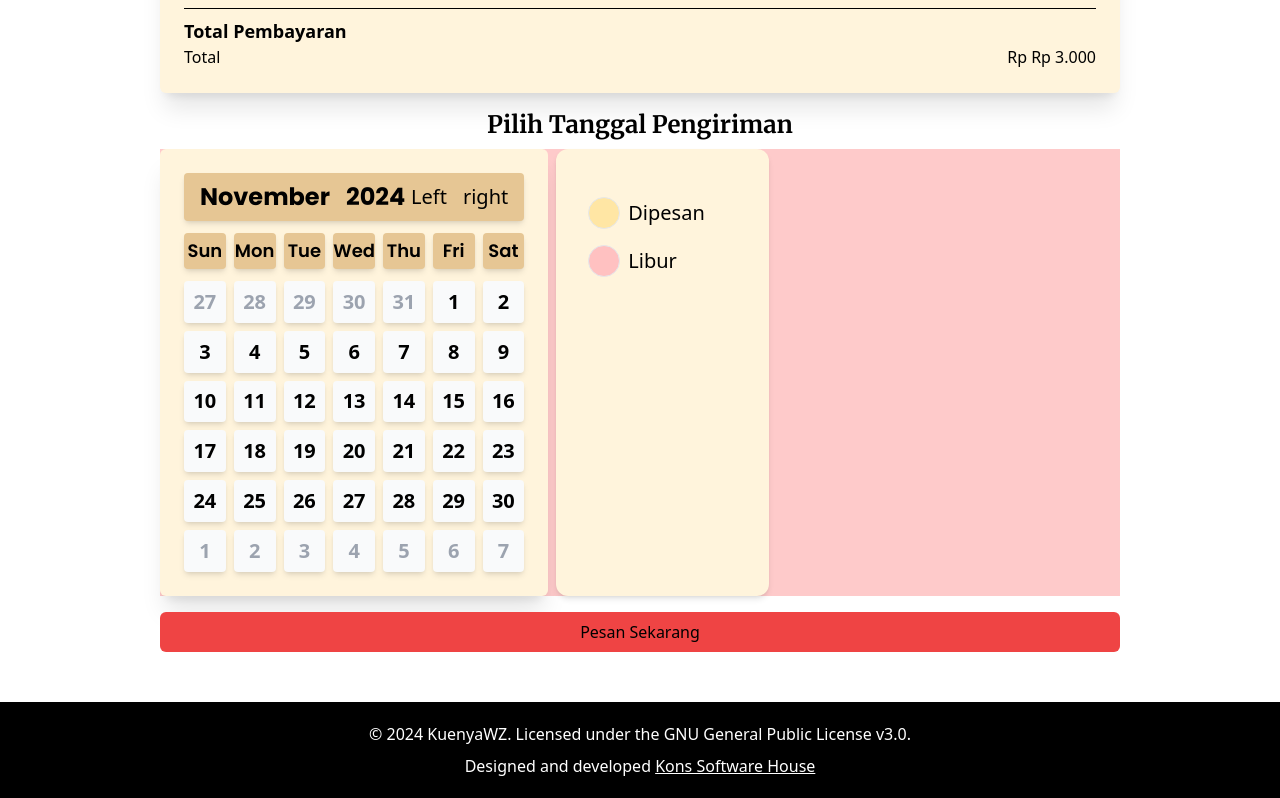
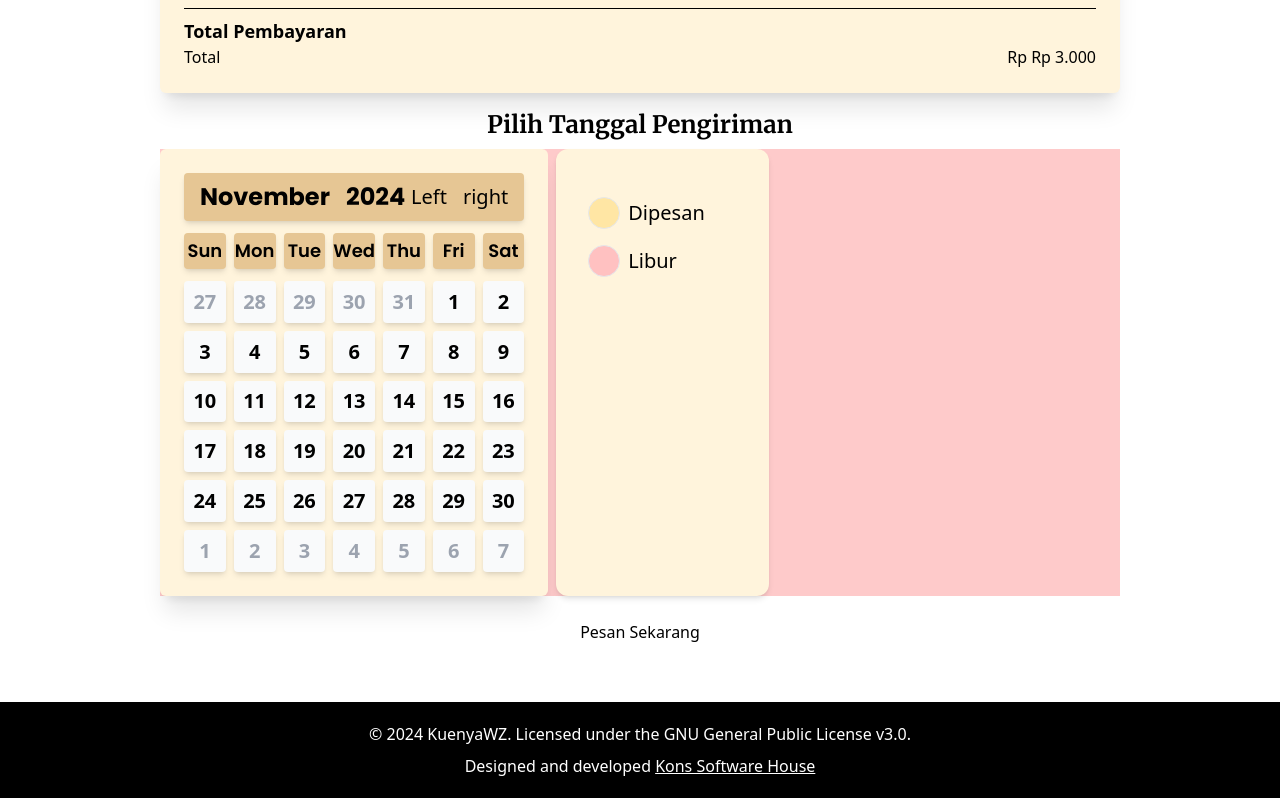
Before and after one commit to Kons-Software-House/kuenyawz-frontend, a React (Vite) app: page /keranjang/pengiriman in a window 1280 px wide. Shown: the part 1357-2155 px from the top of the page. Built offline with nearby package versions, Linux system fonts and the light colour scheme; no server answers; what @designbycode/tailwindcss-text-shadow would draw is missing.

Commit message:
chore: open payment URL in a new tab after order creation

```diff
--- a/src/views/user/PaymentView.tsx
+++ b/src/views/user/PaymentView.tsx
@@ -1,5 +1,6 @@
 import { useEffect, useState } from "react";
 import { Field, Form, Formik } from "formik";
+import { useNavigate } from "react-router-dom";
 
 import { CartItem } from "../../types/CartItem";
 import { formatToIdr } from "../../types/Formatter";
@@ -27,6 +28,7 @@ export default function PaymentView() {
   const [selectedLocation, setSelectedLocation] = useState<Location>(INITIAL_LOCATION);
   const [routeDistance, setRouteDistance] = useState<number | null>(null);
   const [selectedDates, setSelectedDates] = useState<Date[]>([]);
+  const navigate = useNavigate();
 
   const retrieveCartItems = async () => {
     try {
@@ -66,8 +68,8 @@ export default function PaymentView() {
     })
     try {
       const response = await createOrder(fullAddress, lat, lon, eventDate, paymentType, deliveryOption, purchaseItems)
-      window.location.href = response.transactions[0].paymentUrl;
-      console.log(response)
+      window.open(response.transactions[0].paymentUrl, '_blank');
+      navigate('/')
     } catch (error) {
       console.error(error)
     }
@@ -93,7 +95,7 @@ export default function PaymentView() {
                 <AvailabilityTable />
               </div>
             </div>
-            <button type="submit" className="w-full bg-red-500 p-2 rounded-md mt-4">Pesan Sekarang</button>
+            <button type="submit" className="w-full p-2 rounded-md mt-4">Pesan Sekarang</button>
           </Form>
         </Formik>
       </Container>
```
